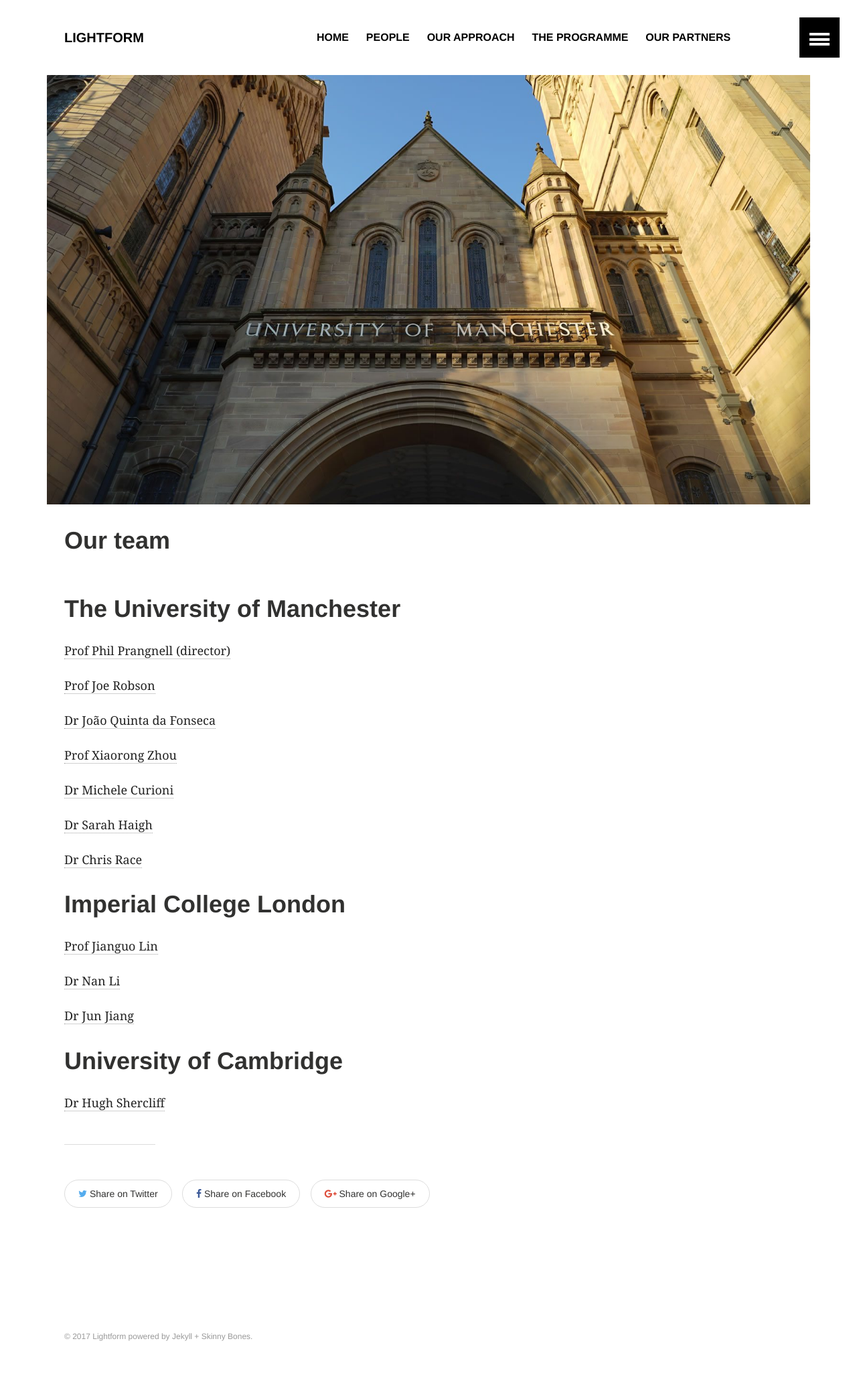
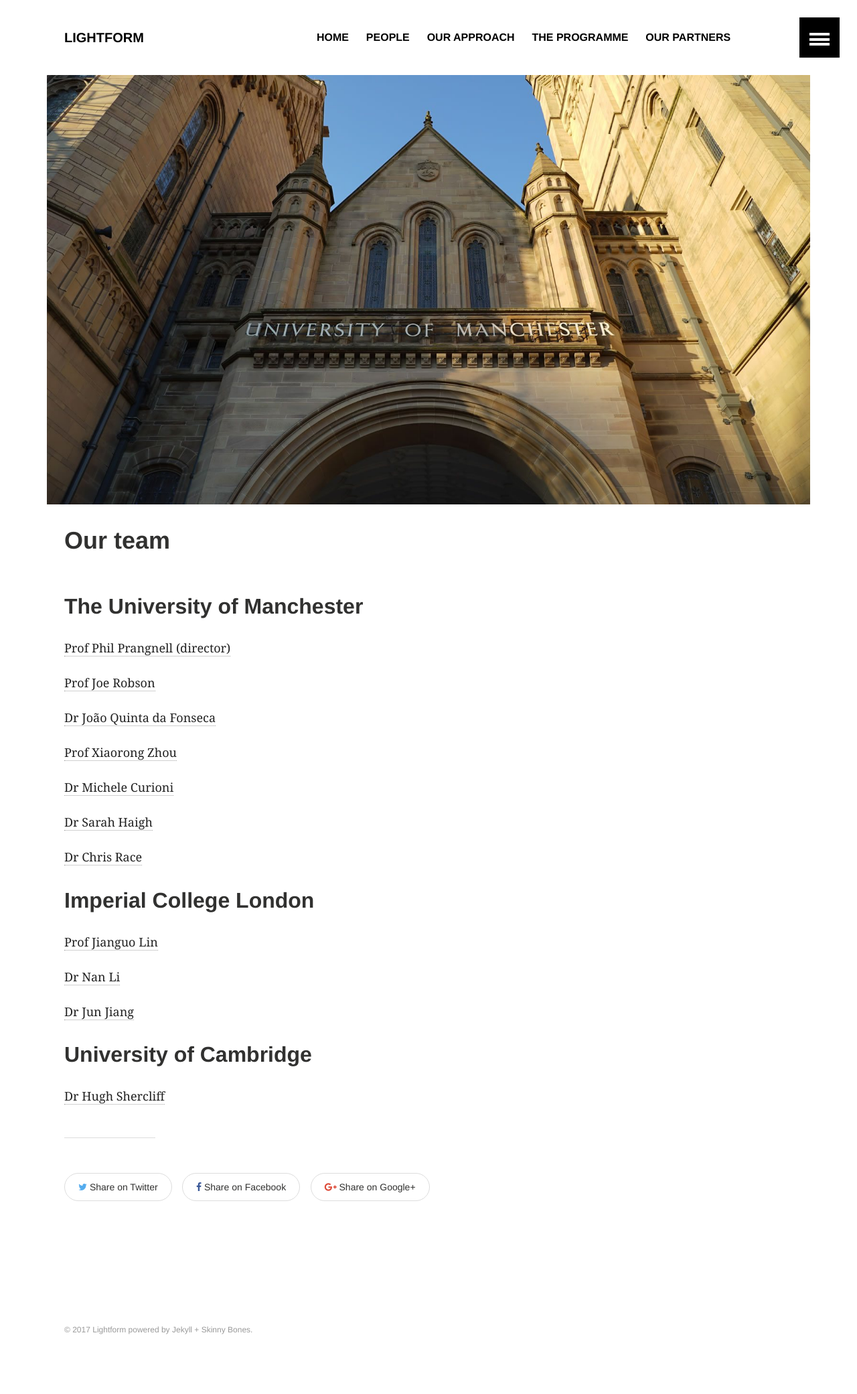
Before and after one commit to JQFonseca/lightform-site, a Jekyll site: the page built from _pages/people.md, in a window 1280 px wide. Shown: the whole page at 67% size. Built offline with Jekyll 4.4.1, drawn with Linux system fonts in a browser that asks for light colours.

```diff
--- a/_pages/people.md
+++ b/_pages/people.md
@@ -6,7 +6,7 @@ image:
   feature: manchester_uni.jpg
 ---
 
-# The University of Manchester
+## The University of Manchester
 
 [Prof Phil Prangnell (director)](https://www.research.manchester.ac.uk/portal/philip.prangnell.html)
 
@@ -22,7 +22,7 @@ image:
 
 [Dr Chris Race](https://www.research.manchester.ac.uk/portal/christopher.race.html)
 
-# Imperial College London
+## Imperial College London
 
 [Prof Jianguo Lin](http://www.imperial.ac.uk/people/jianguo.lin)
 
@@ -30,6 +30,6 @@ image:
 
 [Dr Jun Jiang](http://www.imperial.ac.uk/collegedirectory/index.asp?PeopleID=565793)
 
-# University of Cambridge
+## University of Cambridge
 
 [Dr Hugh Shercliff](http://www.eng.cam.ac.uk/profiles/hs10000)
```
